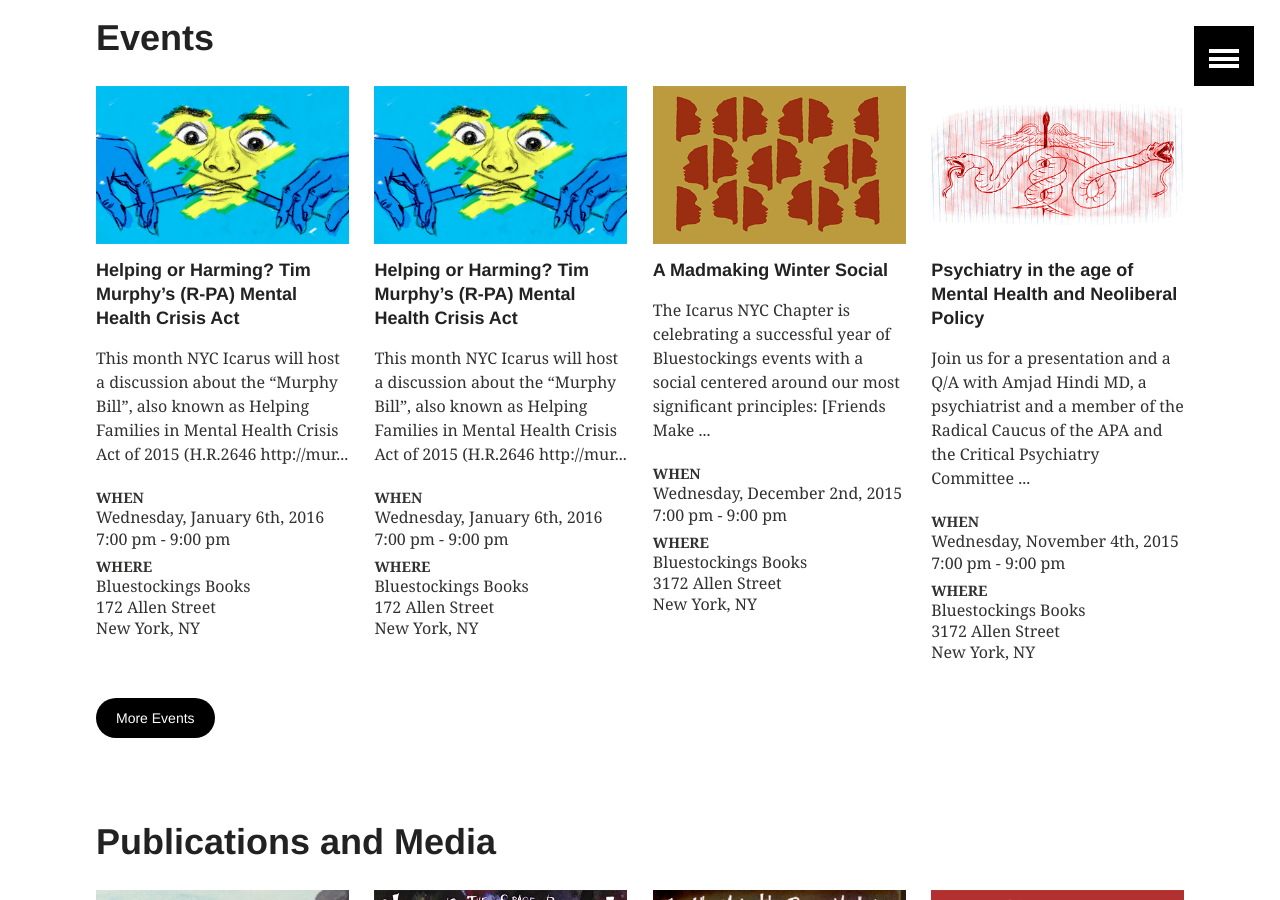
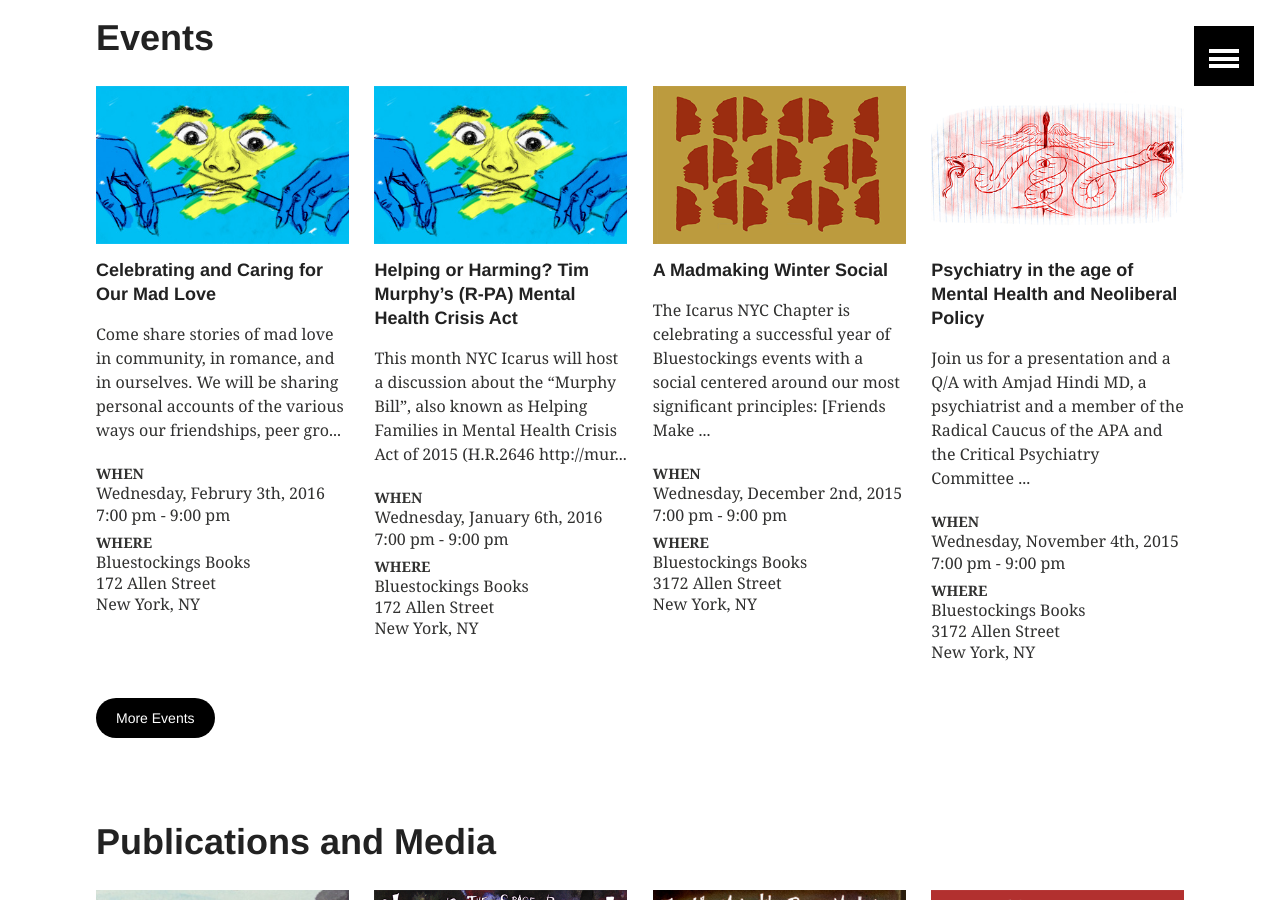
Before and after one commit to nycicarus/nycicarus.github.io, a Jekyll site: the page built from index.md, in a window 1280 px wide and 900 px high, scrolled down 982 px. Built offline with Jekyll 4.4.1, drawn with Linux system fonts in a browser that asks for light colours.

Commit message:
updated desc and excerpt

```diff
--- a/_posts/events/2016-02-03-mad-love.md
+++ b/_posts/events/2016-02-03-mad-love.md
@@ -1,9 +1,10 @@
 ---
 layout: article
-title: "Helping or Harming? Tim Murphy’s (R-PA) Mental Health Crisis Act"
+title: "Celebrating and Caring for Our Mad Love"
 categories: events
 description: "Rebooting the Discussion Around NYC Peer Support"
-excerpt: "This month NYC Icarus will host a discussion about the “Murphy Bill”, also known as Helping Families in Mental Health Crisis Act of 2015 (H.R.2646 http://murphy.house.gov/helpingfamiliesinmentalhealthcrisisact), and the Campaign for Real Mental Health Change (http://realmhchange.org/)."
+excerpt: "Come share stories of mad love in community, in romance, and in ourselves. We will be sharing personal accounts of the various ways our friendships, peer groups and romantic relationships have manifested and how love and support has been experienced and given in those arrangements. We will discuss strategies for navigating mad love including setting boundaries and communicating effectively. Lets learn from one another to know and grow love in madness!"
+
 modified: 2015-10-20T11:57:41-04:00
 tags: [ workshop , social , peer-support, mutual-aid ]
 comments: true
@@ -13,7 +14,7 @@ image:
   feature: murphy.jpg
   credit:
   creditlink:
-event-date: "Wednesday, January 6th, 2016"
+event-date: "Wednesday, Februry 3th, 2016"
 event-time: "7:00 pm - 9:00 pm"
 location: "Bluestockings Books"
 location-street: "172 Allen Street"
```
